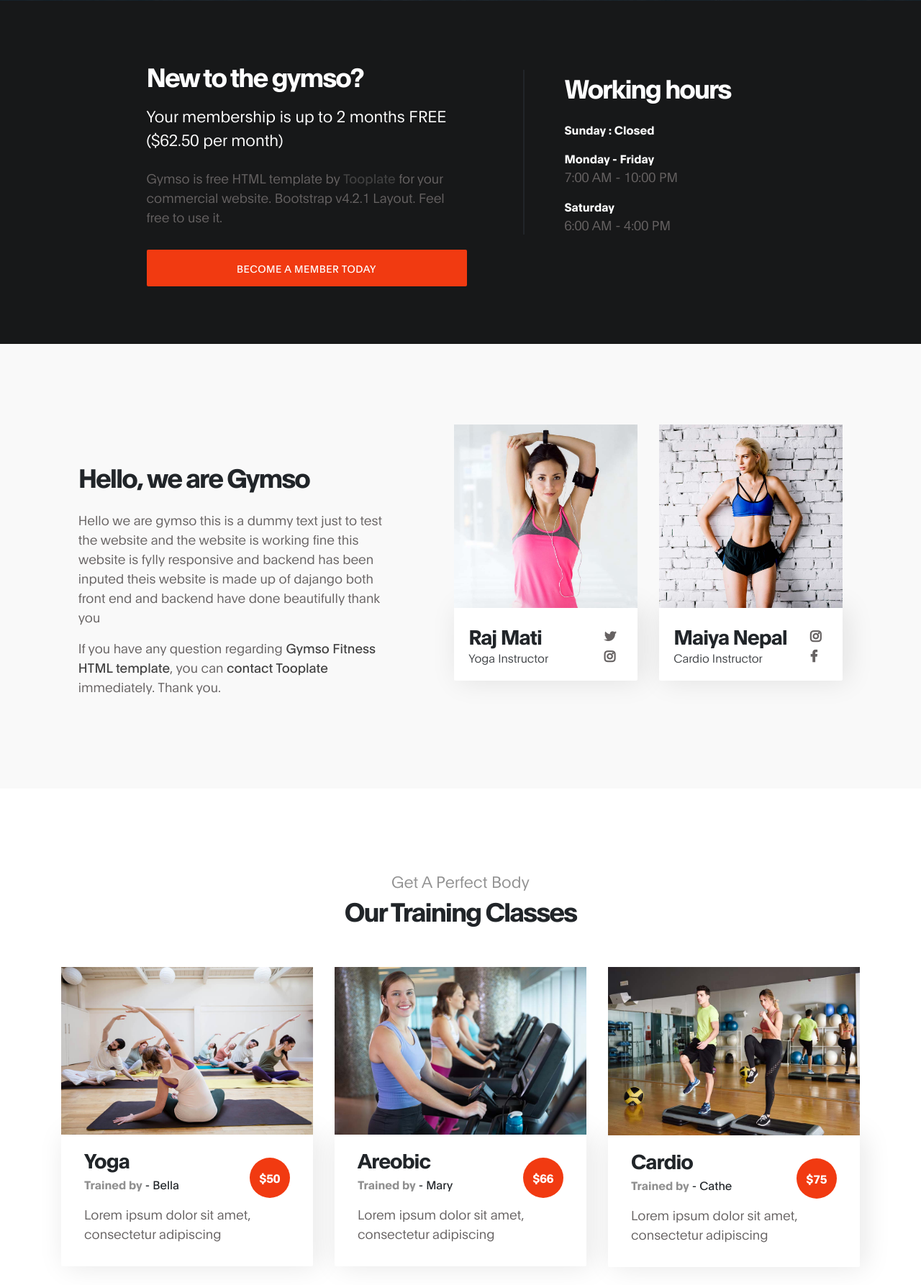
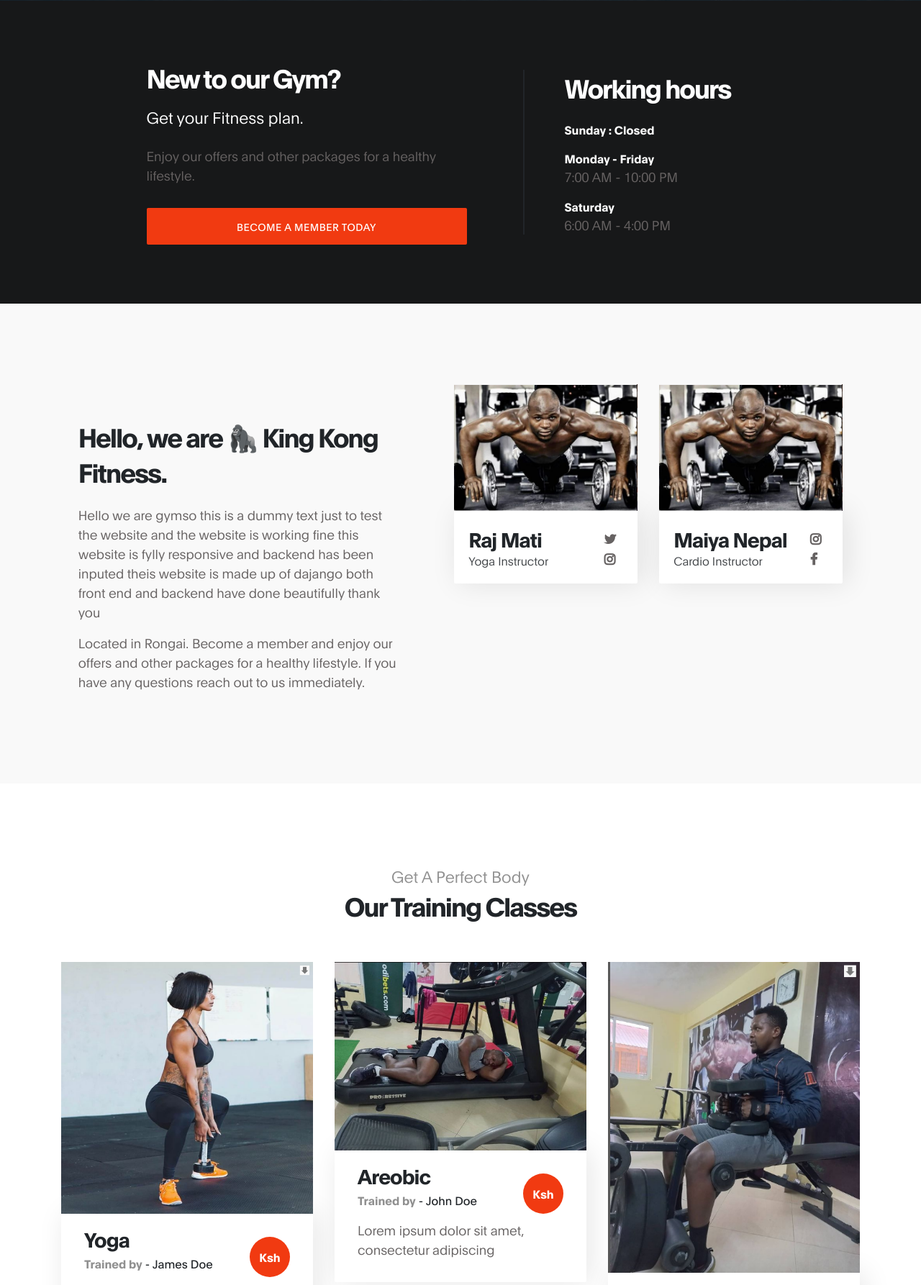
Before and after one commit to ronnykarani/django-gym-website, a Django app: template templates/index.html in a window 1280 px wide. Shown: the part 799-2585 px from the top of the page at 72% size. Run offline with Django 3.2, Linux system fonts and the light colour scheme; the template is opened without the code that fills it: values that come from a table or form of the project are taken from there, others are empty; data comes from the database, SQL or seed files in the repository; both versions use the stored data as it was after the commit; parts of the project's set-up code (start-up, migrations or seed data) failed here and were passed over; some libraries are stand-ins or nearby versions.

Commit message:
tweaked app for heroku

```diff
--- a/templates/index.html
+++ b/templates/index.html
@@ -69,8 +69,8 @@ https://www.tooplate.com/view/2119-gymso-fitness
             <div class="row">
                 <div class="col-lg-8 col-md-10 mx-auto col-12">
                     <div class="hero-text mt-5 text-center">
-                        <h6 data-aos="fade-up" data-aos-delay="300">new way to build a healthy lifestyle!</h6>
-                        <h1 class="text-white" data-aos="fade-up" data-aos-delay="500">Upgrade your body at Gymso Fitness</h1>
+                        <h6 data-aos="fade-up" data-aos-delay="300">New way to build a healthy lifestyle!</h6>
+                        <h1 class="text-white" data-aos="fade-up" data-aos-delay="500">Upgrade your body at King Kong Fitness</h1>
                         <a href="#feature" class="btn custom-btn mt-3" data-aos="fade-up" data-aos-delay="600">Get started</a>
                         <a href="#about" class="btn custom-btn bordered mt-3" data-aos="fade-up" data-aos-delay="700">learn more</a>
                     </div>
@@ -84,11 +84,11 @@ https://www.tooplate.com/view/2119-gymso-fitness
         <div class="container">
             <div class="row">
                 <div class="d-flex flex-column justify-content-center ml-lg-auto mr-lg-5 col-lg-5 col-md-6 col-12">
-                    <h2 class="mb-3 text-white" data-aos="fade-up">New to the gymso?</h2>
+                    <h2 class="mb-3 text-white" data-aos="fade-up">New to our Gym?</h2>
 
-                    <h6 class="mb-4 text-white" data-aos="fade-up">Your membership is up to 2 months FREE ($62.50 per month)</h6>
+                    <h6 class="mb-4 text-white" data-aos="fade-up">Get your Fitness plan.</h6>
 
-                    <p data-aos="fade-up" data-aos-delay="200">Gymso is free HTML template by <a rel="nofollow" href="https://www.tooplate.com" target="_parent">Tooplate</a> for your commercial website. Bootstrap v4.2.1 Layout. Feel free to use it.</p>
+                    <p data-aos="fade-up" data-aos-delay="200">Enjoy our offers and other packages for a healthy lifestyle.</p>
 
                     <a href="#" class="btn custom-btn bg-color mt-3" data-aos="fade-up" data-aos-delay="300" data-toggle="modal" data-target="#membershipForm">Become a member today</a>
                 </div>
@@ -116,17 +116,17 @@ https://www.tooplate.com/view/2119-gymso-fitness
                     <div class="row">
                             {% for about in about_number %}
                             <div class="mt-lg-5 mb-lg-0 mb-4 col-lg-5 col-md-10 mx-auto col-12">
-                                <h2 class="mb-4" data-aos="fade-up" data-aos-delay="300">Hello, we are Gymso</h2>
+                                <h2 class="mb-4" data-aos="fade-up" data-aos-delay="300">Hello, we are 🦍 King Kong Fitness.</h2>
 
-                                <p data-aos="fade-up" data-aos-delay="400">{{ about.para }}</p>
+                                <p data-aos="fade-up" data-aos-delay="400">{{ about.para }}</p></p>
 
-                                <p data-aos="fade-up" data-aos-delay="500">If you have any question regarding <a rel="nofollow" href="https://www.tooplate.com/view/2119-gymso-fitness" target="_parent">Gymso Fitness HTML template</a>, you can <a rel="nofollow" href="https://www.tooplate.com/contact" target="_parent">contact Tooplate</a> immediately. Thank you.</p>
-
+                                <p data-aos="fade-up" data-aos-delay="500">Located in Rongai. Become a member and enjoy our offers and other packages for a healthy lifestyle.
+                                If you have any questions reach out to us immediately.</p>
                             </div>
 
                             <div class="ml-lg-auto col-lg-3 col-md-6 col-12" data-aos="fade-up" data-aos-delay="700">
                                 <div class="team-thumb">
-                                    <img src="{% static 'images/team/team-image.jpg'%}" class="img-fluid" alt="Trainer">
+                                    <img src="{% static 'images/team/team-1.png'%}" class="img-fluid" alt="Trainer">
 
                                     <div class="team-info d-flex flex-column">
 
@@ -143,7 +143,7 @@ https://www.tooplate.com/view/2119-gymso-fitness
 
                             <div class="mr-lg-auto mt-5 mt-lg-0 mt-md-0 col-lg-3 col-md-6 col-12" data-aos="fade-up" data-aos-delay="800">
                                 <div class="team-thumb">
-                                    <img src="{%static 'images/team/team-image01.jpg'%}" class="img-fluid" alt="Trainer">
+                                    <img src="{%static 'images/team/team-1.png'%}" class="img-fluid" alt="Trainer">
 
                                     <div class="team-info d-flex flex-column">
 
@@ -179,14 +179,14 @@ https://www.tooplate.com/view/2119-gymso-fitness
 
                             <div class="col-lg-4 col-md-6 col-12" data-aos="fade-up" data-aos-delay="400">
                                 <div class="class-thumb">
-                                    <img src="{%static 'images/class/yoga-class.jpg'%}" class="img-fluid" alt="Class">
+                                    <img src="{%static 'images/class/1.png'%}" class="img-fluid" alt="Class">
 
                                     <div class="class-info">
                                         <h3 class="mb-1">Yoga</h3>
 
-                                        <span><strong>Trained by</strong> - Bella</span>
+                                        <span><strong>Trained by</strong> - James Doe</span>
 
-                                        <span class="class-price">$50</span>
+                                        <span class="class-price">Ksh</span>
 
                                         <p class="mt-3">Lorem ipsum dolor sit amet, consectetur adipiscing</p>
                                     </div>
@@ -195,14 +195,14 @@ https://www.tooplate.com/view/2119-gymso-fitness
 
                             <div class="mt-5 mt-lg-0 mt-md-0 col-lg-4 col-md-6 col-12" data-aos="fade-up" data-aos-delay="500">
                                 <div class="class-thumb">
-                                    <img src="{%static 'images/class/crossfit-class.jpg'%}" class="img-fluid" alt="Class">
+                                    <img src="{%static 'images/class/2.png'%}" class="img-fluid" alt="Class">
 
                                     <div class="class-info">
                                         <h3 class="mb-1">Areobic</h3>
 
-                                        <span><strong>Trained by</strong> - Mary</span>
+                                        <span><strong>Trained by</strong> - John Doe</span>
 
-                                        <span class="class-price">$66</span>
+                                        <span class="class-price">Ksh</span>
 
                                         <p class="mt-3">Lorem ipsum dolor sit amet, consectetur adipiscing</p>
                                     </div>
@@ -211,14 +211,14 @@ https://www.tooplate.com/view/2119-gymso-fitness
 
                             <div class="mt-5 mt-lg-0 col-lg-4 col-md-6 col-12" data-aos="fade-up" data-aos-delay="600">
                                 <div class="class-thumb">
-                                    <img src="{%static 'images/class/cardio-class.jpg'%}" class="img-fluid" alt="Class">
+                                    <img src="{%static 'images/class/3.png'%}" class="img-fluid" alt="Class">
 
                                     <div class="class-info">
                                         <h3 class="mb-1">Cardio</h3>
 
-                                        <span><strong>Trained by</strong> - Cathe</span>
+                                        <span><strong>Trained by</strong> - Jane Doe</span>
 
-                                        <span class="class-price">$75</span>
+                                        <span class="class-price">Ksh</span>
 
                                         <p class="mt-3">Lorem ipsum dolor sit amet, consectetur adipiscing</p>
                                     </div>
@@ -236,7 +236,7 @@ https://www.tooplate.com/view/2119-gymso-fitness
                     <div class="row">
 
                             <div class="col-lg-12 col-12 text-center">
-                                <h6 data-aos="fade-up">our weekly GYM schedules</h6>
+                                <h6 data-aos="fade-up">Our weekly Gym schedules</h6>
 
                                 <h2 class="text-white" data-aos="fade-up" data-aos-delay="200">Workout Timetable</h2>
                              </div>
@@ -385,9 +385,9 @@ https://www.tooplate.com/view/2119-gymso-fitness
                <div class="row">
 
                     <div class="ml-auto col-lg-4 col-md-5">
-                        <p class="copyright-text">Copyright &copy; 2020 Gymso Fitness Co.
+                        <p class="copyright-text">Copyright &copy; 2022 King Kong Fitness Co.
 
-                        <br>Design: <a href="https://www.tooplate.com">Tooplate</a></p>
+                        <br>Designed and Developed by: <a href="">Raknet</a></p>
                     </div>
 
                     <div class="d-flex justify-content-center mx-auto col-lg-5 col-md-7 col-12">
```
Also changed, not shown: requirements.txt (added, +10 -0 lines), db.sqlite3, static/images/class/1.png (added), static/images/class/2.png (added), static/images/class/3.png (added), static/images/class/cardio-class.jpg (deleted), static/images/class/crossfit-class.jpg (deleted), static/images/class/yoga-class.jpg (deleted), static/images/team/team-1.png (added), static/images/team/team-image.jpg (deleted), static/images/team/team-image01.jpg (deleted), 1 other file.
